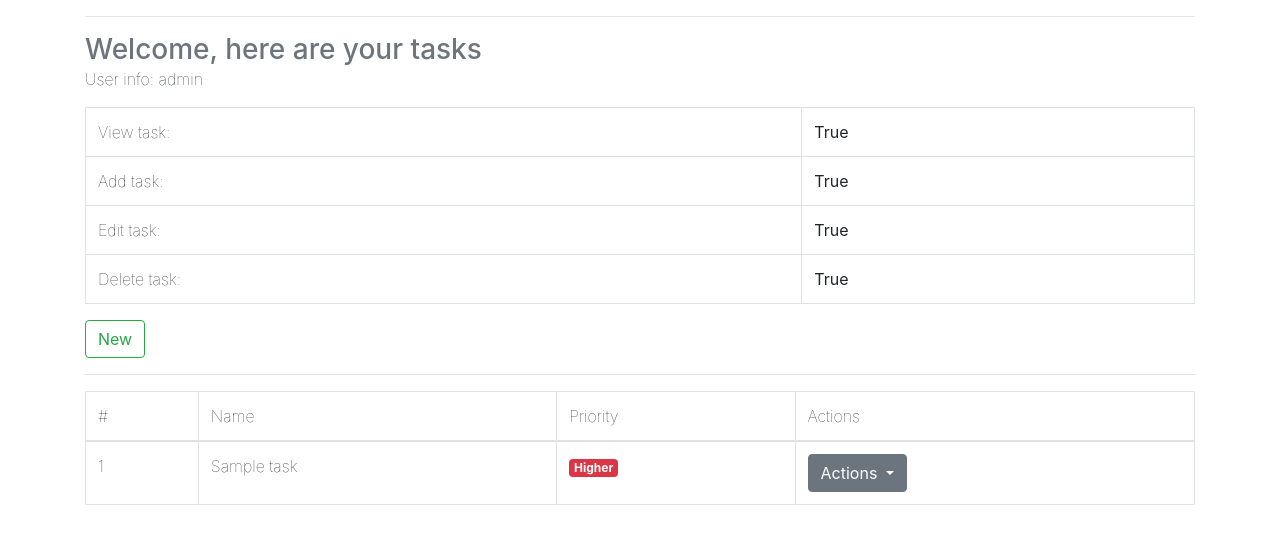
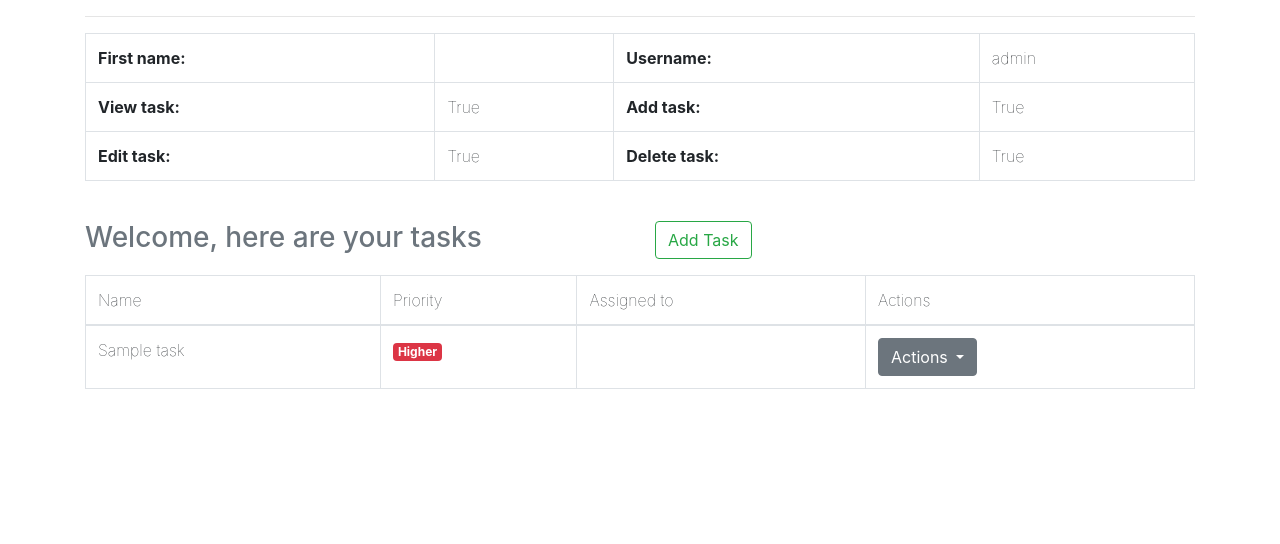
Before and after one commit to jlsicajan/django_v1_11, a Django app: page /tasks/ in a window 1280 px wide. Shown: the part 56-600 px from the top of the page. Run offline with Django 3.2, Linux system fonts and the light colour scheme; a user stored in the database is signed in; data comes from the database, SQL or seed files in the repository; tables that the repository leaves empty hold one stand-in row (values such as "Sample post"); style sheets or scripts are compiled from the project's sources; some libraries are stand-ins or nearby versions.

```diff
--- a/tasks/models.py
+++ b/tasks/models.py
@@ -13,6 +13,9 @@ class TodoQuerySet(QuerySet):
 
     def from_lower(self):
         return self.order_by('priority')
+
+    def assigned_to_me(self, user_id):
+        return self.filter(assigned_to=user_id).order_by('-priority')
 
 class Task(models.Model):
     def __str__(self):
--- a/tasks/static/tasks/js/tasks/ajax_functions.js
+++ b/tasks/static/tasks/js/tasks/ajax_functions.js
@@ -11,7 +11,7 @@ function db_delete_task(callback, task_id) {
             console.log(data);
             if(data){
                 callback(task_id);
-                alert('Taks deleted');
+                alert('Task deleted');
             }else{
                 alert('The task was no deleted');
             }
--- a/tasks/static/tasks/scss/app.scss
+++ b/tasks/static/tasks/scss/app.scss
@@ -1,5 +1,6 @@
 @import "auth/login";
 @import "tasks/main";
+@import "utilities/main";
 
 @mixin set-border-box {
   box-sizing: border-box;
--- a/tasks/static/tasks/scss/auth/login.scss
+++ b/tasks/static/tasks/scss/auth/login.scss
@@ -0,0 +1,8 @@
+.fixed_center {
+  position: fixed;
+  top: 0;
+  left: 0;
+  right: 0;
+  bottom: 0;
+  margin: auto;
+}
--- /dev/null
+++ b/tasks/static/tasks/scss/utilities/main.scss
@@ -0,0 +1,3 @@
+.bradius-5{
+  border-radius: 5px !important;
+}
--- a/tasks/templates/tasks/auth/login.html
+++ b/tasks/templates/tasks/auth/login.html
@@ -1,9 +1,8 @@
 {% extends 'tasks/layouts/app.html' %}
 {% load form_tag %}
 {% block content %}
-    <div class="row align-items-center justify-content-center h-100">
-        <div class="col-12 col-sm-6 col-md-8 bg-light border border-dark">
-
+    <div class="row align-items-center justify-content-center fixed_center">
+        <div class="col-8 col-sm-4 col-md-4 bg-light border border-dark p-3 bradius-5">
             <h3 class="text-muted">Log in</h3>
             {% if messages %}
                 <ul class="messages">
--- a/tasks/templates/tasks/forms/tasks/form.html
+++ b/tasks/templates/tasks/forms/tasks/form.html
@@ -17,7 +17,7 @@
         <label for="priority">Assign to</label>
         <select class="form-control" id="assigned_to" name="assigned_to" required="required">
             {% for user in users %}
-                <option value="{{ user.id }}">{{ user|safe }}</option>
+                <option value="{{ user.id }}">{{ user.first_name }} - <small>{{ user|safe }}</small></option>
             {% endfor %}
         </select>
     </div>
--- a/tasks/templates/tasks/index.html
+++ b/tasks/templates/tasks/index.html
@@ -5,45 +5,52 @@
     <div class="row">
         <div class="col-12">
             <hr>
-            <h3 class="text-muted">Welcome, here are your tasks</h3>
-            <p>User info: {{ request.user|safe }}</p>
-
             <table class="table table-bordered">
                 <tr>
-                    <td>View task:</td>
-                    <td><strong>True</strong></td>
+                    <td class="font-weight-bold">First name:</td>
+                    <td>{{ request.user.first_name }}</td>
+                    <td class="font-weight-bold">Username:</td>
+                    <td>{{ request.user|safe }}</td>
                 </tr>
                 <tr>
-                    <td>Add task:</td>
-                    <td><strong>{{ perms.tasks.add_task }}</strong></td>
+                    <td class="font-weight-bold">View task:</td>
+                    <td>True</td>
+                    <td class="font-weight-bold">Add task:</td>
+                    <td>{{ perms.tasks.add_task }}</td>
                 </tr>
                 <tr>
-                    <td>Edit task:</td>
-                    <td><strong>{{ perms.tasks.change_task }}</strong></td>
-                </tr>
-                <tr>
-                    <td>Delete task:</td>
-                    <td><strong>{{ perms.tasks.delete_task }}</strong></td>
+                    <td class="font-weight-bold">Edit task:</td>
+                    <td>{{ perms.tasks.change_task }}</td>
+                    <td class="font-weight-bold">Delete task:</td>
+                    <td>{{ perms.tasks.delete_task }}</td>
                 </tr>
             </table>
-
+        </div>
+    </div>
+    <div class="row mb-3 mt-4">
+        <div class="col-12 col-sm-6 col-md-6 col-lg-6">
+            <h3 class="text-muted">Welcome, here are your tasks</h3>
+        </div>
+        <div class="col-12 col-sm-6 col-md-6 col-lg-6">
             {% if perms.tasks.add_task %}
-                <a class="btn btn-outline-success" href="{% url 'tasks:create' %}">New</a><hr>
+                <a class="btn btn-outline-success" href="{% url 'tasks:create' %}">Add Task</a>
             {% endif %}
-
+        </div>
+    </div>
+    <div class="row">
+        <div class="col-12">
             <table class="table table-bordered">
                 <thead>
                 <tr>
-                    <th scope="col hidden-xs-down">#</th>
                     <th scope="col">Name</th>
                     <th scope="col">Priority</th>
+                    <th scope="col">Assigned to</th>
                     <th scope="col">Actions</th>
                 </tr>
                 </thead>
                 <tbody>
                 {% for task in tasks %}
                     <tr data-task-id="{{ task.id }}">
-                        <td class="hidden-xs-down">{{ task.id }}</td>
                         <td>{{ task.name }}</td>
                         <td>
                             {% if task.priority == '3' %}
@@ -54,6 +61,7 @@
                                 <span class="badge badge-info">Lower</span>
                             {% endif %}
                         </td>
+                        <td>{{ task.assigned_to.first_name }}</td>
                         <td>
                             <div class="dropdown">
                                 <button class="btn btn-secondary dropdown-toggle" type="button" id="dropdownMenuButton"
@@ -62,13 +70,16 @@
                                 </button>
                                 <div class="dropdown-menu" aria-labelledby="dropdownMenuButton">
                                     {% if perms.tasks.delete_task %}
-                                        <a data-task-id="{{ task.id }}" class="dropdown-item delete_task">
-                                            <i class="fa fa-trash"></i> Delete</a>
+                                        <a data-task-id="{{ task.id }}"
+                                           class="dropdown-item delete_task cursor-pointer">
+                                            <i class="fa fa-trash"></i> Delete
+                                        </a>
                                     {% endif %}
-                                    <a class="dropdown-item assign_to_user" data-task-id="{{ task.id }}">
+                                    <a class="dropdown-item assign_to_user cursor-pointer" data-task-id="{{ task.id }}">
                                         <i class="fa fa-plus"></i> Assign to user</a>
                                     {% if perms.tasks.change_task %}
-                                        <a class="dropdown-item" href="#"><i class="fa fa-edit"></i> Edit</a>
+                                        <a class="dropdown-item edit_task cursor-pointer" data-task-id="{{ task.id }}">
+                                            <i class="fa fa-edit"></i> Edit</a>
                                     {% endif %}
                                 </div>
                             </div>
@@ -82,6 +93,12 @@
 {% endblock %}
 
 {% block scripts %}
+    <script type="text/javascript">
+        var csfr_token_value = '{{ csrf_token }}';
+        var tasks = {{ tasks_json|safe }};
+    </script>
     <script src="{% static "tasks/js/tasks/ajax_functions.js" %}"></script>
     <script src="{% static "tasks/js/tasks/tasks_main_functions.js" %}"></script>
+    <script src="{% static "tasks/js/tasks/edit_functions.js" %}"></script>
+    <script src="{% static "tasks/js/tasks/delete_functions.js" %}"></script>
 {% endblock %}
--- a/tasks/views.py
+++ b/tasks/views.py
@@ -13,20 +13,6 @@ import json
 from .forms import LoginForm
 from .models import Task
 
-
-# def index(request):
-#     latest_question_list = Question.objects.order_by('-pub_date')[:5]
-#     context = {'latest_question_list': latest_question_list}
-#     return render(request, 'polls/index.html', context)
-#
-# def detail(request, question_id):
-#     question = get_object_or_404(Question, pk=question_id)
-#     return render(request, 'polls/detail.html', {'question': question})
-#
-# def results(request, question_id):
-#     question = get_object_or_404(Question, pk=question_id)
-#     return render(request, 'polls/results.html', {'question': question})
-
 # GENERIC VIEWS
 class IndexView(LoginRequiredMixin, generic.ListView):
     template_name = 'tasks/index.html'
@@ -40,7 +26,7 @@ class IndexView(LoginRequiredMixin, generic.ListView):
 
 @login_required(login_url='/tasks/login/')
 def my_tasks(request):
-    return render(request, 'tasks/my_tasks/index.html', {'tasks': Task.objects.my_tasks(request.user.id)})
+    return render(request, 'tasks/my_tasks/index.html', {'tasks': Task.objects.assigned_to_me(request.user.id)})
 
 
 @login_required(login_url='/tasks/delete/')
@@ -50,6 +36,7 @@ def delete_task(request):
 
 @login_required(login_url='/tasks/login/')
 def create_task(request):
+
     if request.method == 'POST':
         new_task = Task()
         new_task.name = request.POST['task_name']
@@ -62,9 +49,6 @@ def create_task(request):
     tasks_json = {}
     for task_info in Task.objects.all():
         tasks_json[task_info.id] = [task_info.name, task_info.priority, task_info.assigned_to.first_name]
-
-    print('=hhello there')
-    print(tasks_json)
 
     return render(request, 'tasks/my_tasks/create.html', {
         'tasks': Task.objects.from_higher(), 'users': User.objects.all(),
@@ -94,8 +78,23 @@ def logout(request):
 
 def login(request):
     if request.method == 'POST':
-        if LoginForm(request.POST).is_valid() and authenticate(username=request.POST['username'],
-                                                               password=request.POST['password']) is not None:
-            auth_login(request, request.POST['username'])
+        form = LoginForm(request.POST)
+        if form.is_valid():
+            username = request.POST['username']
+            password = request.POST['password']
+            print('============ CHECKING FOR ==========')
+            print('Username: ' + username)
+            print('Password: ' + password)
+
+        user = authenticate(username=username, password=password)
+        print('=========== USER AUTHENTICATE ==============')
+        print(user)
+        if user is not None:
+            auth_login(request, user)
+
         return HttpResponseRedirect('/tasks')
-    return render(request, 'tasks/auth/login.html', {'form': LoginForm()})
+
+    else:
+        form = LoginForm()
+
+    return render(request, 'tasks/auth/login.html', {'form': form})
```
Also changed, not shown: tasks/templates/tasks/my_tasks/create.html (+4 -5 lines).
